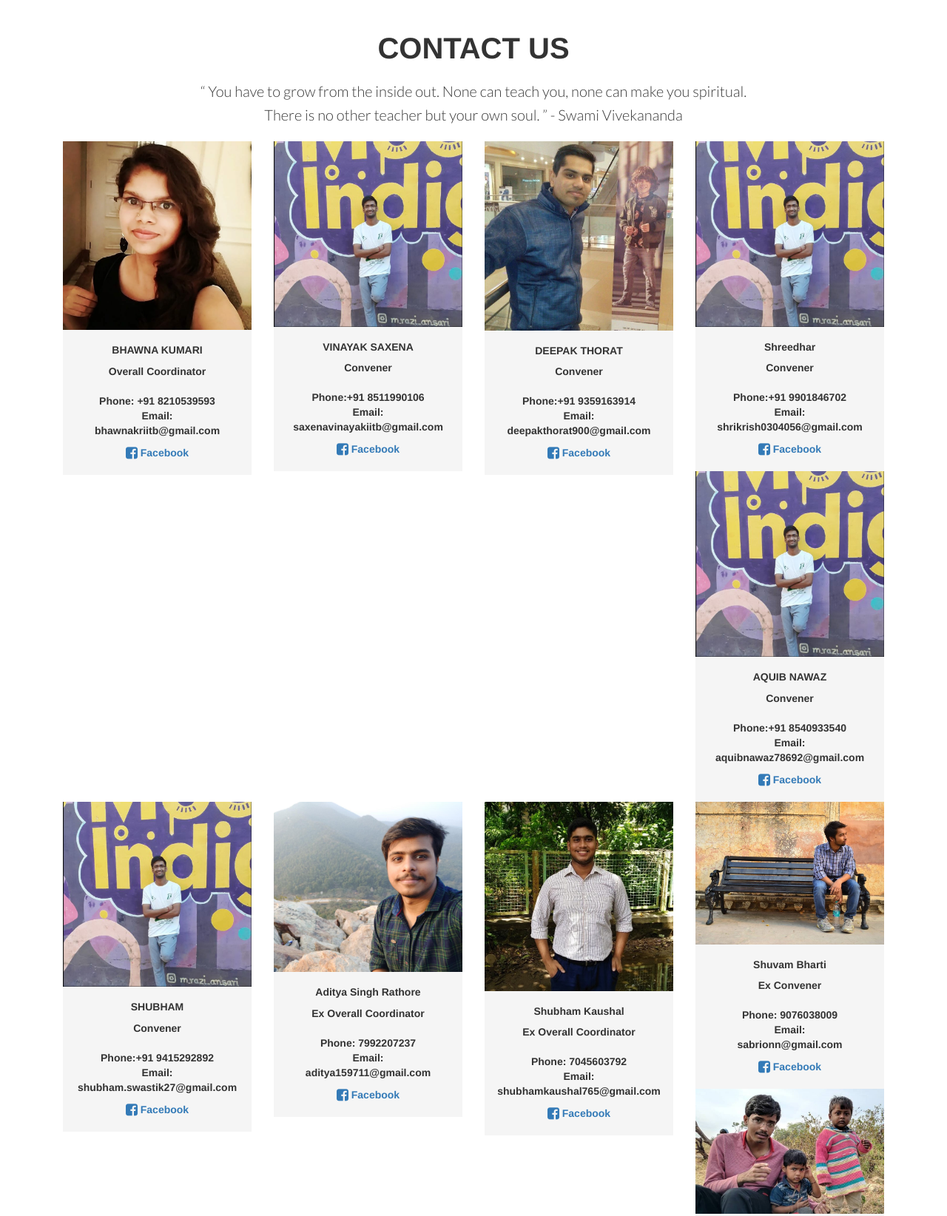
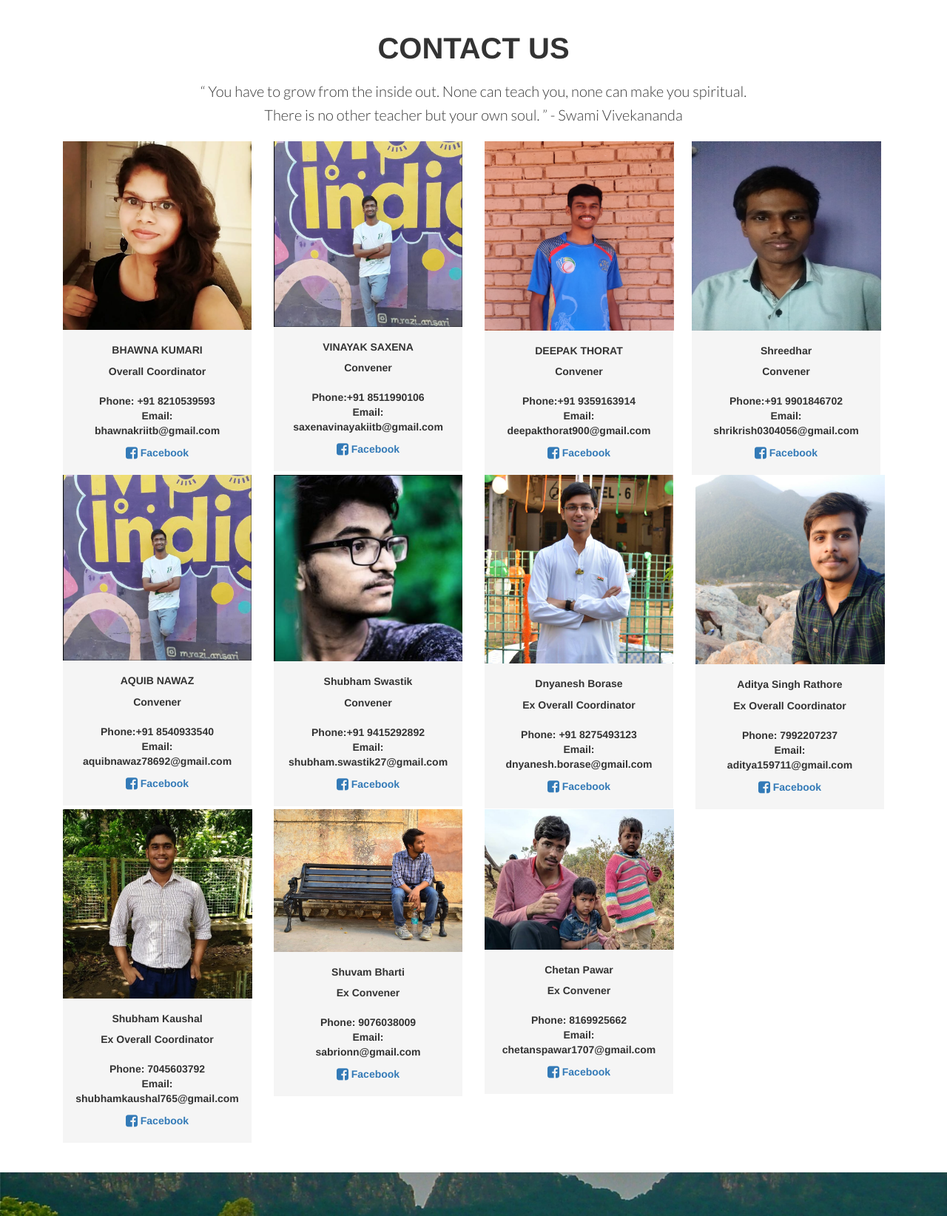
Before and after one commit to deepaktho/GRAwebsite, a plain HTML site: page contact.html in a window 1280 px wide. Shown: the part 77-1721 px from the top of the page at 74% size. Drawn offline with nearby package versions, Linux system fonts and the light colour scheme; files that its build step writes are made by us from their sources; files whose address does not match are found by name.

Commit message:
change in contact

```diff
--- a/contact.html
+++ b/contact.html
@@ -10,7 +10,8 @@
 	<link href="css/bootstrap.min.css" rel="stylesheet">
 	<link href="css/landing-page.css" rel="stylesheet">
 	<link href="font-awesome/css/font-awesome.min.css" rel="stylesheet" type="text/css">
-    <link href="https://fonts.googleapis.com/css?family=Lato:300,400,700,300italic,400italic,700italic" rel="stylesheet" type="text/css">
+	<link href="https://fonts.googleapis.com/css?family=Lato:300,400,700,300italic,400italic,700italic" rel="stylesheet"
+		type="text/css">
 	<link rel="stylesheet" href="css/jquery.fancybox.css">
 	<link href="css/bootstrap.css" rel="stylesheet" />
 	<link href="css/bootstrap-theme.css" rel="stylesheet" />
@@ -20,61 +21,70 @@
 			background: #f5f5f5;
 			padding-bottom: 20px;
 		}
+
 		.roles {
 			padding-top: 10px;
-	text-align:center;
+			text-align: center;
 		}
+
 		ul.social-profile {
-	list-style:none;
-	margin-left:0;
+			list-style: none;
+			margin-left: 0;
 			padding: 0;
 		}
+
 		ul.social-profile li {
-	display:inline;
+			display: inline;
 			margin: 0 5px;
 			padding: 0;
 		}
+
 		ul.social-profile li a:hover {
-	text-decoration:none;
+			text-decoration: none;
 		}
 
 
 		.heading {
 			margin-top: 40px;
-	text-align:center;
-	width:100%;
+			text-align: center;
+			width: 100%;
 		}
-.heading h3{
-	text-transform:uppercase;
-	padding:0;
-	margin:20px 0 30px 0;
-	font-size:40px;
-	font-weight:700;
-	text-align:center;
-	width:auto;
-	display:inline;
+
+		.heading h3 {
+			text-transform: uppercase;
+			padding: 0;
+			margin: 20px 0 30px 0;
+			font-size: 40px;
+			font-weight: 700;
+			text-align: center;
+			width: auto;
+			display: inline;
 		}
+
 		section.dark .heading h3 {
 			color: #fff;
 		}
+
 		.sub-heading {
-	text-align:center;
-	margin:20px 0 20px 0;
+			text-align: center;
+			margin: 20px 0 20px 0;
 		}
+
 		.sub-heading p {
 			font-family: 'Lato', sans-serif;
 			font-size: 20px;
-	line-height:1.6em;
+			line-height: 1.6em;
 			color: #3a3a3a;
-	font-weight:300;
+			font-weight: 300;
 		}
+
 		section.dark .sub-heading p {
 			color: #e9e9e9;
 		}
+
 		.section {
-		padding:80px 0 40px 0;
+			padding: 80px 0px 40px 0px;
 		}
-
 	</style>
 </head>
 
@@ -84,7 +94,8 @@ section.dark .sub-heading p {
 	<nav class="navbar navbar-default navbar-fixed-top topnav" role="navigation">
 		<div class="container topnav">
 			<div class="navbar-header">
-                <button type="button" class="navbar-toggle" data-toggle="collapse" data-target="#bs-example-navbar-collapse-1">
+				<button type="button" class="navbar-toggle" data-toggle="collapse"
+					data-target="#bs-example-navbar-collapse-1">
 					<span class="sr-only">Toggle navigation</span>
 					<span class="icon-bar"></span>
 					<span class="icon-bar"></span>
@@ -122,7 +133,8 @@ section.dark .sub-heading p {
 					</div>
 					<div class="sub-heading">
 						<p><q>
-					 You have to grow from the inside out. None can teach you, none can make you spiritual. There is no other teacher but your own soul.
+								You have to grow from the inside out. None can teach you, none can make you spiritual.
+								There is no other teacher but your own soul.
 							</q> - Swami Vivekananda
 						</p>
 					</div>
@@ -140,7 +152,8 @@ section.dark .sub-heading p {
 								Email:<br> bhawnakriitb@gmail.com
 							</p>
 							<div class="social-profile">
-					<a href="https://www.facebook.com/bhawna.kumari.946179"><i class="fa fa-facebook-square fa-lg"></i>  Facebook</a>
+								<a href="https://www.facebook.com/bhawna.kumari.946179"><i
+										class="fa fa-facebook-square fa-lg"></i> Facebook</a>
 							</div>
 						</div>
 					</div>
@@ -148,7 +161,7 @@ section.dark .sub-heading p {
 
 				<div class="col-md-3">
 					<div class="team-box">
-			<img src="img/vinayak saxena.png" alt=""  class="img-responsive" />
+						<img src="img/vinayak saxena.png" alt="" class="img-responsive" />
 						<div class="roles">
 							<h5><strong>VINAYAK SAXENA</strong></h5>
 							<p>
@@ -157,7 +170,8 @@ section.dark .sub-heading p {
 								Email:<br> saxenavinayakiitb@gmail.com
 							</p>
 							<div class="social-profile">
-					<a href="https://www.facebook.com/vinayak.saxena.733/friends"><i class="fa fa-facebook-square fa-lg"></i>  Facebook</a>
+								<a href="https://www.facebook.com/vinayak.saxena.733/friends"><i
+										class="fa fa-facebook-square fa-lg"></i> Facebook</a>
 							</div>
 						</div>
 					</div>
@@ -165,7 +179,7 @@ section.dark .sub-heading p {
 
 				<div class="col-md-3">
 					<div class="team-box">
-			<img src="img/prashant.jpg" alt=""  class="img-responsive" />
+						<img src="img/Deepak.jpeg"  height="256 px" width="256px" alt=""  />
 						<div class="roles">
 							<h5><strong>DEEPAK THORAT</strong></h5>
 							<p>
@@ -174,15 +188,16 @@ section.dark .sub-heading p {
 								Email:<br> deepakthorat900@gmail.com
 							</p>
 							<div class="social-profile">
-					<a href="https://www.facebook.com/arya.doifode"><i class="fa fa-facebook-square fa-lg"></i>  Facebook</a>
+								<a href="https://www.facebook.com/arya.doifode"><i
+										class="fa fa-facebook-square fa-lg"></i> Facebook</a>
 							</div>
 						</div>
 					</div>
 				</div>
 
-		<div class="col-md-3">
+				<div class="col-md-3" style="padding:0px 20px 0px 10px">
 					<div class="team-box">
-			<img src="img/vinayak saxena.png"  alt="" class="img-responsive" />
+						<img src="img/shridhar.jpeg" height="256 px" width="256px"  alt=""   />
 						<div class="roles">
 							<h5><strong>Shreedhar</strong></h5>
 							<p>
@@ -191,7 +206,8 @@ section.dark .sub-heading p {
 								Email:<br> shrikrish0304056@gmail.com
 							</p>
 							<div class="social-profile">
-					<a href="https://www.facebook.com/igniting.minds.71"><i class="fa fa-facebook-square fa-lg"></i>  Facebook</a>
+								<a href="https://www.facebook.com/igniting.minds.71"><i
+										class="fa fa-facebook-square fa-lg"></i> Facebook</a>
 							</div>
 						</div>
 					</div>
@@ -199,7 +215,7 @@ section.dark .sub-heading p {
 
 				<div class="col-md-3">
 					<div class="team-box">
-			<img src="img/vinayak saxena.png" alt=""  class="img-responsive" />
+						<img src="img/vinayak saxena.png" alt="" class="img-responsive" />
 						<div class="roles">
 							<h5><strong>AQUIB NAWAZ</strong></h5>
 							<p>
@@ -208,7 +224,7 @@ section.dark .sub-heading p {
 								Email:<br> aquibnawaz78692@gmail.com
 							</p>
 							<div class="social-profile">
-					<a href=""><i class="fa fa-facebook-square fa-lg"></i>  Facebook</a>
+								<a href=""><i class="fa fa-facebook-square fa-lg"></i> Facebook</a>
 							</div>
 						</div>
 					</div>
@@ -217,25 +233,42 @@ section.dark .sub-heading p {
 
 				<div class="col-md-3">
 					<div class="team-box">
-			<img src="img/vinayak saxena.png" alt=""  class="img-responsive" />
+						<img src="img/shubham_convener.png" alt="" class="img-responsive" />
 						<div class="roles">
-				<h5><strong>SHUBHAM</strong></h5>
+							<h5><strong>Shubham Swastik</strong></h5>
 							<p>
 								Convener<br><br>
 								Phone:+91 9415292892<br>
 								Email:<br> shubham.swastik27@gmail.com
 							</p>
 							<div class="social-profile">
-					<a href=""><i class="fa fa-facebook-square fa-lg"></i>  Facebook</a>
+								<a href="https://www.facebook.com/shubh.swastik"><i class="fa fa-facebook-square fa-lg"></i> Facebook</a>
 							</div>
 						</div>
 					</div>
 				</div>
 
+				<div class="col-md-3">
+					<div class="team-box">
+						<img src="img/dnyanesh.jpg" alt="" class="img-responsive" />
+						<div class="roles">
+							<h5><strong>Dnyanesh Borase</strong></h5>
+							<p>
+								Ex Overall Coordinator<br><br>
+								Phone: +91 8275493123 <br>
+								Email:<br> dnyanesh.borase@gmail.com
+							</p>
+							<div class="social-profile">
+								<a href="https://www.facebook.com/dnyanesh.borse.9"><i
+										class="fa fa-facebook-square fa-lg"></i> Facebook</a>
+							</div>
+						</div>
+					</div>
+				</div>
 
 				<div class="col-md-3">
 					<div class="team-box">
-			<img src="img/aditya.jpg" alt=""  class="img-responsive" />
+						<img src="img/aditya.jpg"  height="256 px" width="256px" alt=""  />
 						<div class="roles">
 							<h5><strong>Aditya Singh Rathore</strong></h5>
 							<p>
@@ -244,7 +277,8 @@ section.dark .sub-heading p {
 								Email:<br> aditya159711@gmail.com
 							</p>
 							<div class="social-profile">
-					<a href="https://www.facebook.com/profile.php?id=100006967892334&ref=br_rs"><i class="fa fa-facebook-square fa-lg"></i>  Facebook</a>
+								<a href="https://www.facebook.com/profile.php?id=100006967892334&ref=br_rs"><i
+										class="fa fa-facebook-square fa-lg"></i> Facebook</a>
 							</div>
 						</div>
 					</div>
@@ -252,7 +286,7 @@ section.dark .sub-heading p {
 
 				<div class="col-md-3">
 					<div class="team-box">
-			<img src="img/shubhamc.jpg" alt=""  class="img-responsive" />
+						<img src="img/shubhamc.jpg"   height="256 px" width="256px" alt=""  />
 						<div class="roles">
 							<h5><strong>Shubham Kaushal</strong></h5>
 							<p>
@@ -261,7 +295,8 @@ section.dark .sub-heading p {
 								Email:<br> shubhamkaushal765@gmail.com
 							</p>
 							<div class="social-profile">
-					<a href="https://www.facebook.com/shubham.kaushal.73594479"><i class="fa fa-facebook-square fa-lg"></i>  Facebook</a>
+								<a href="https://www.facebook.com/shubham.kaushal.73594479"><i
+										class="fa fa-facebook-square fa-lg"></i> Facebook</a>
 							</div>
 						</div>
 					</div>
@@ -269,9 +304,9 @@ section.dark .sub-heading p {
 
 
 
-		<div class="col-md-3">
+				<div class="col-md-3" >
 					<div class="team-box">
-			<img src="img/shuvam.jpg" alt="" class="img-responsive"  />
+						<img src="img/shuvam.jpg" alt="" class="img-responsive" />
 						<div class="roles">
 							<h5><strong>Shuvam Bharti</strong></h5>
 							<p>
@@ -280,7 +315,8 @@ section.dark .sub-heading p {
 								Email:<br> sabrionn@gmail.com
 							</p>
 							<div class="social-profile">
-					<a href="https://www.facebook.com/shuvam.bharti.1"><i class="fa fa-facebook-square fa-lg"></i>  Facebook</a>
+								<a href="https://www.facebook.com/shuvam.bharti.1"><i
+										class="fa fa-facebook-square fa-lg"></i> Facebook</a>
 							</div>
 						</div>
 					</div>
@@ -288,7 +324,7 @@ section.dark .sub-heading p {
 
 				<div class="col-md-3">
 					<div class="team-box">
-			<img src="img/chetan.jpg" alt=""  class="img-responsive" />
+						<img src="img/chetan.jpg"  height="190 px" width="256px" alt=""  />
 						<div class="roles">
 							<h5><strong>Chetan Pawar</strong></h5>
 							<p>
@@ -297,7 +333,8 @@ section.dark .sub-heading p {
 								Email:<br> chetanspawar1707@gmail.com
 							</p>
 							<div class="social-profile">
-					<a href="https://www.facebook.com/chetan.pawar.71619533"><i class="fa fa-facebook-square fa-lg"></i>  Facebook</a>
+								<a href="https://www.facebook.com/chetan.pawar.71619533"><i
+										class="fa fa-facebook-square fa-lg"></i> Facebook</a>
 							</div>
 						</div>
 					</div>
@@ -314,7 +351,7 @@ section.dark .sub-heading p {
 	<!-- ------------------------------------------------------------------------------------------------------------------------ -->
 
 
-<a  name="contact"></a>
+	<a name="contact"></a>
 	<div class="banner">
 
 		<div class="container">
@@ -335,13 +372,13 @@ section.dark .sub-heading p {
 						</li>
 
 						<li>
-							<a href="https://deskgram.net/graiitb" class="btn btn-default btn-lg">
+							<a href="https://www.linkedin.com/company/gra-iit-bombay/" class="btn btn-default btn-lg">
 								<span class="network-name">LINKEDIN</span></a>
 						</li>
 
 
 						<li>
-							<a href="http://graiitb.blogspot.com/" class="btn btn-default btn-lg">
+							<a href="https://graiitb-blog.blogspot.com/" class="btn btn-default btn-lg">
 								<span class="network-name">Blogpost</span></a>
 						</li>
 				</div>
@@ -380,6 +417,8 @@ section.dark .sub-heading p {
 	<script src="js/jquery.js"></script>
 	<script src="js/bootstrap.min.js"></script>
 
-</body></html>
+</body>
 
 </html>
+
+</html>
```
Also changed, not shown: about.html (+2 -2 lines), camp.html (+2 -2 lines), index.html (+23 -4 lines), img/Deepak.jpeg (added), img/shridhar.jpeg (added), img/shubham_convener.png (added), img/teachme.jpg (added). Lines whose indentation alone changed are shown as unchanged.
